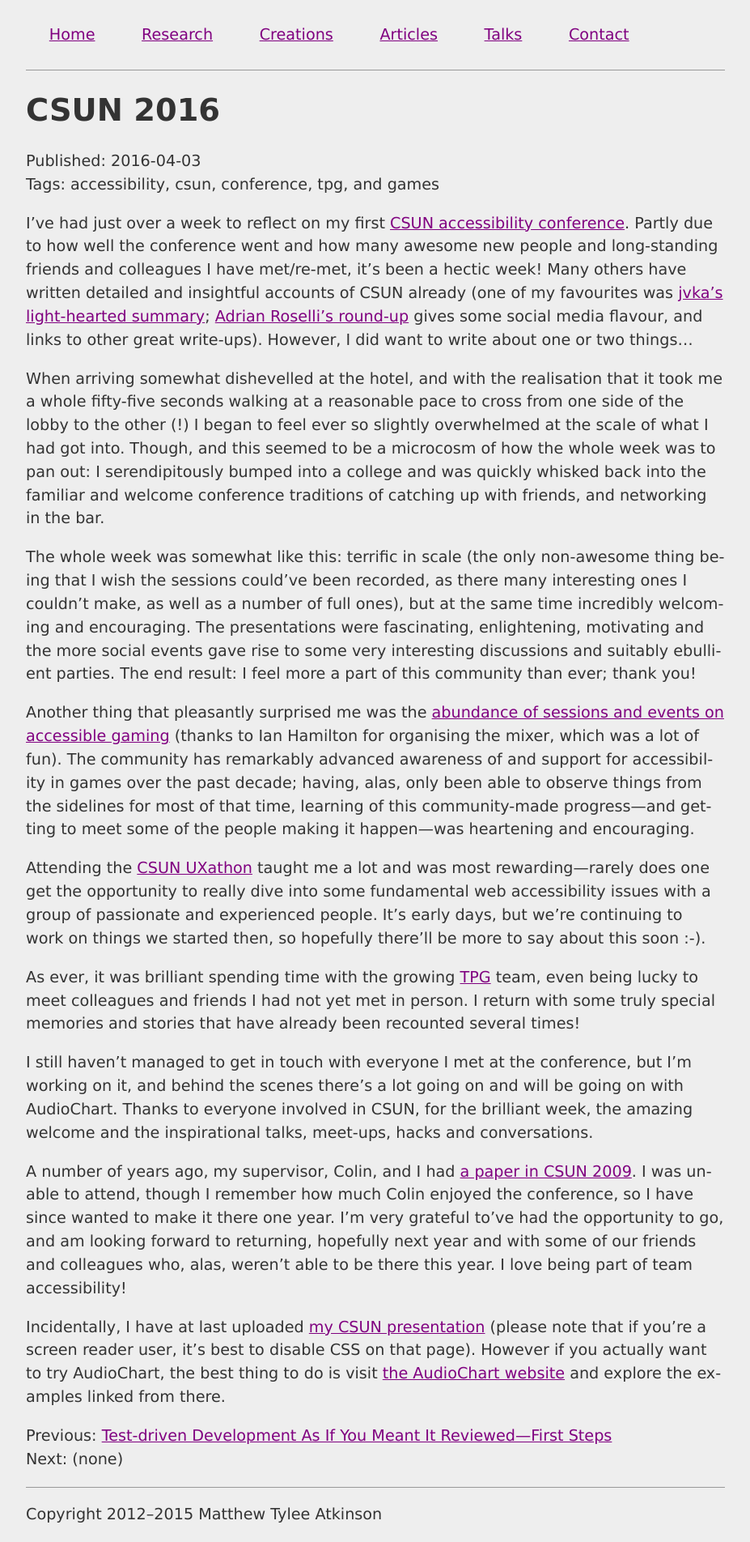
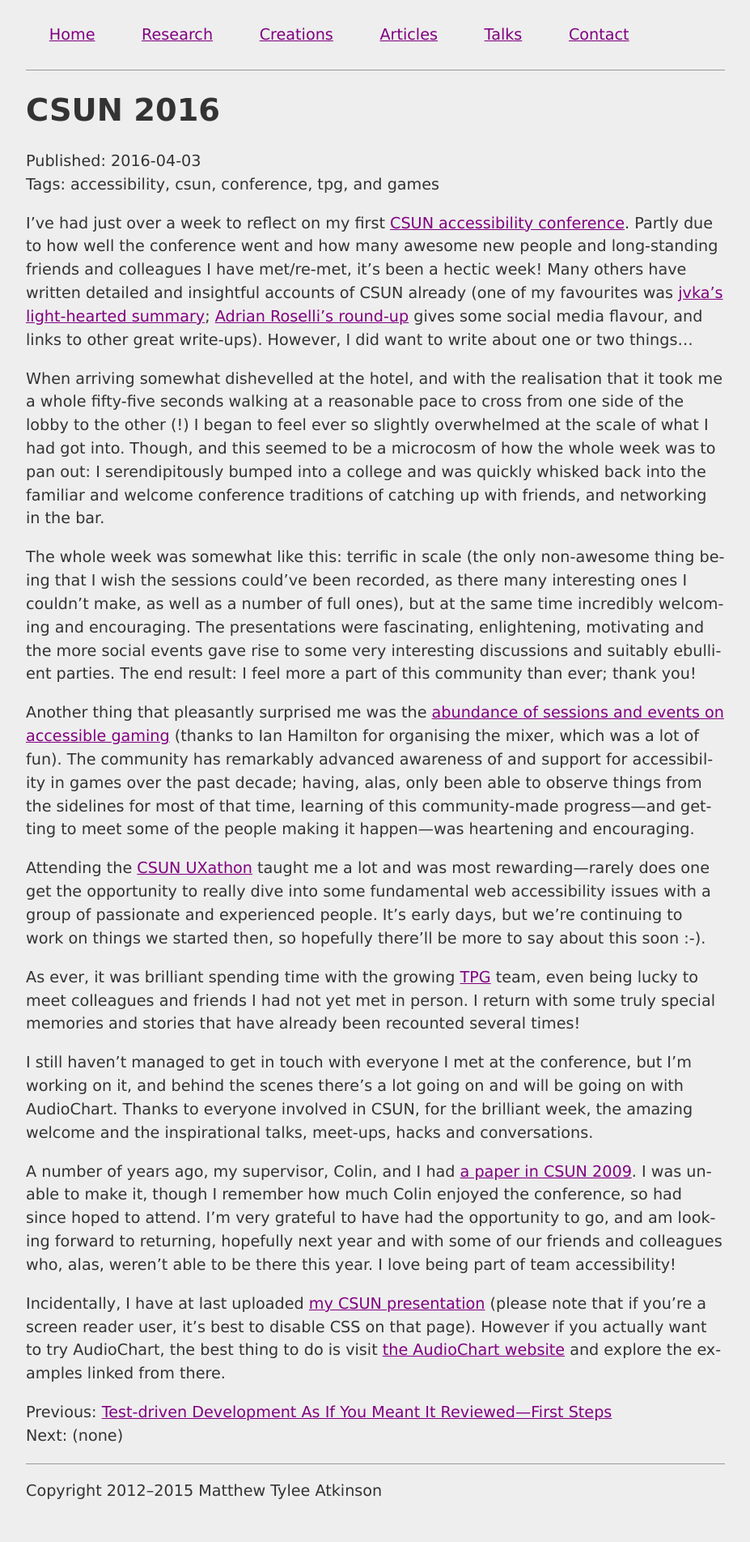
Before and after one commit to matatk/matatk.github.io, a Jekyll site: the page built from _posts/2016-04-03-csun-2016.md, in a window 1280 px wide. Shown: the whole page at 81% size, without its empty margins (176-1103 px from the left). Built offline with Jekyll 4.4.1, drawn with Linux system fonts in a browser that asks for light colours; after the commit the page ends 1875 px from its top, so only the background shows below that.

Commit message:
Minor tweak to CSUN 2016 post

```diff
--- a/_posts/2016-04-03-csun-2016.md
+++ b/_posts/2016-04-03-csun-2016.md
@@ -23,6 +23,6 @@ As ever, it was brilliant spending time with the growing [TPG](https://www.pacie
 
 I still haven't managed to get in touch with everyone I met at the conference, but I'm working on it, and behind the scenes there's a lot going on and will be going on with AudioChart.  Thanks to everyone involved in CSUN, for the brilliant week, the amazing welcome and the inspirational talks, meet-ups, hacks and conversations.
 
-A number of years ago, my supervisor, Colin, and I had [a paper in CSUN 2009](https://dspace.lboro.ac.uk/2134/4478).  I was unable to attend, though I remember how much Colin enjoyed the conference, so I have since wanted to make it there one year.  I'm very grateful to've had the opportunity to go, and am looking forward to returning, hopefully next year and with some of our friends and colleagues who, alas, weren't able to be there this year.  I love being part of team accessibility!
+A number of years ago, my supervisor, Colin, and I had [a paper in CSUN 2009](https://dspace.lboro.ac.uk/2134/4478).  I was unable to make it, though I remember how much Colin enjoyed the conference, so had since hoped to attend.  I'm very grateful to have had the opportunity to go, and am looking forward to returning, hopefully next year and with some of our friends and colleagues who, alas, weren't able to be there this year.  I love being part of team accessibility!
 
 Incidentally, I have at last uploaded [my CSUN presentation](/talks/csun-2016-audiochart/) (please note that if you're a screen reader user, it's best to disable CSS on that page).  However if you actually want to try AudioChart, the best thing to do is visit [the AudioChart website](http://matatk.agrip.org.uk/audiochart/) and explore the examples linked from there.
```
